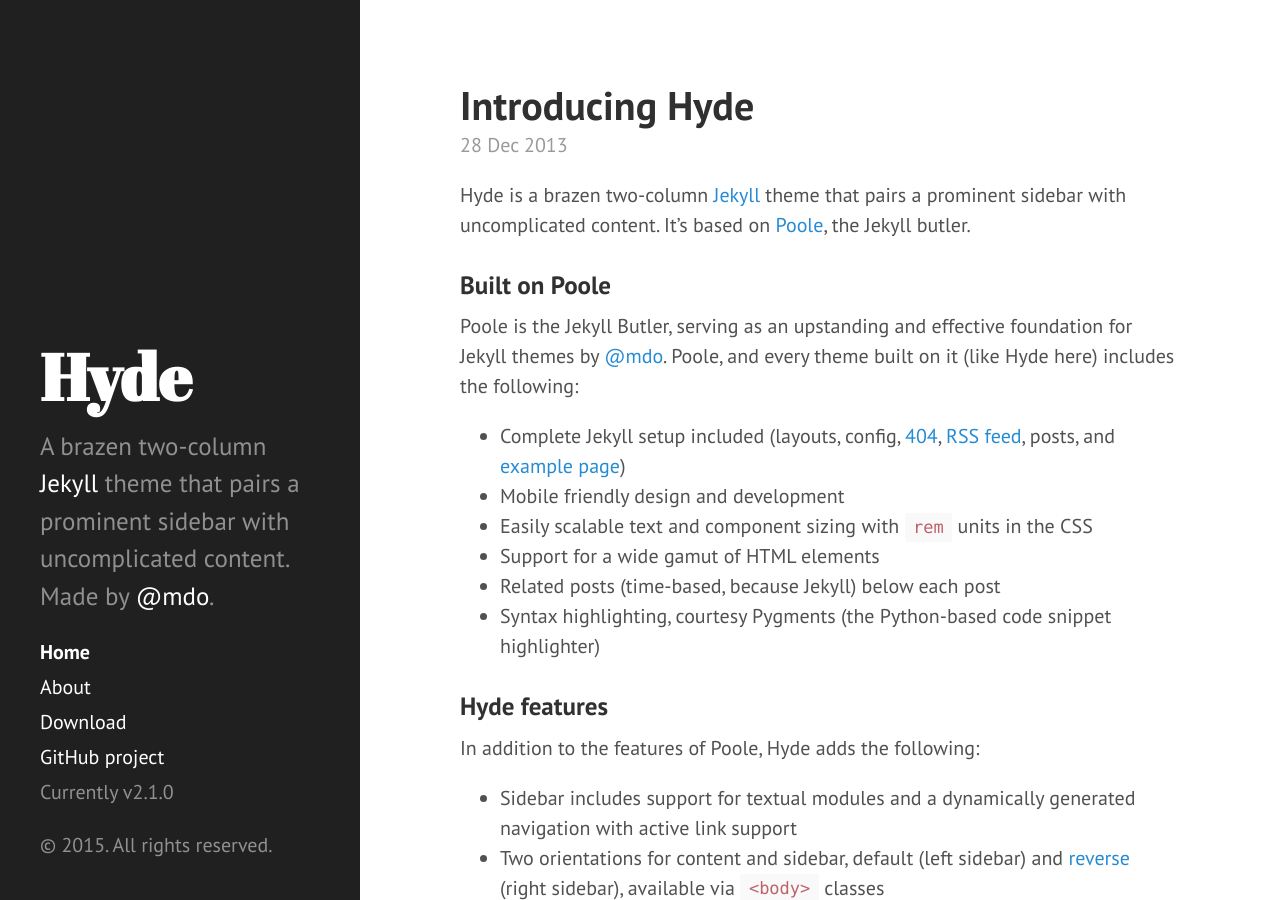
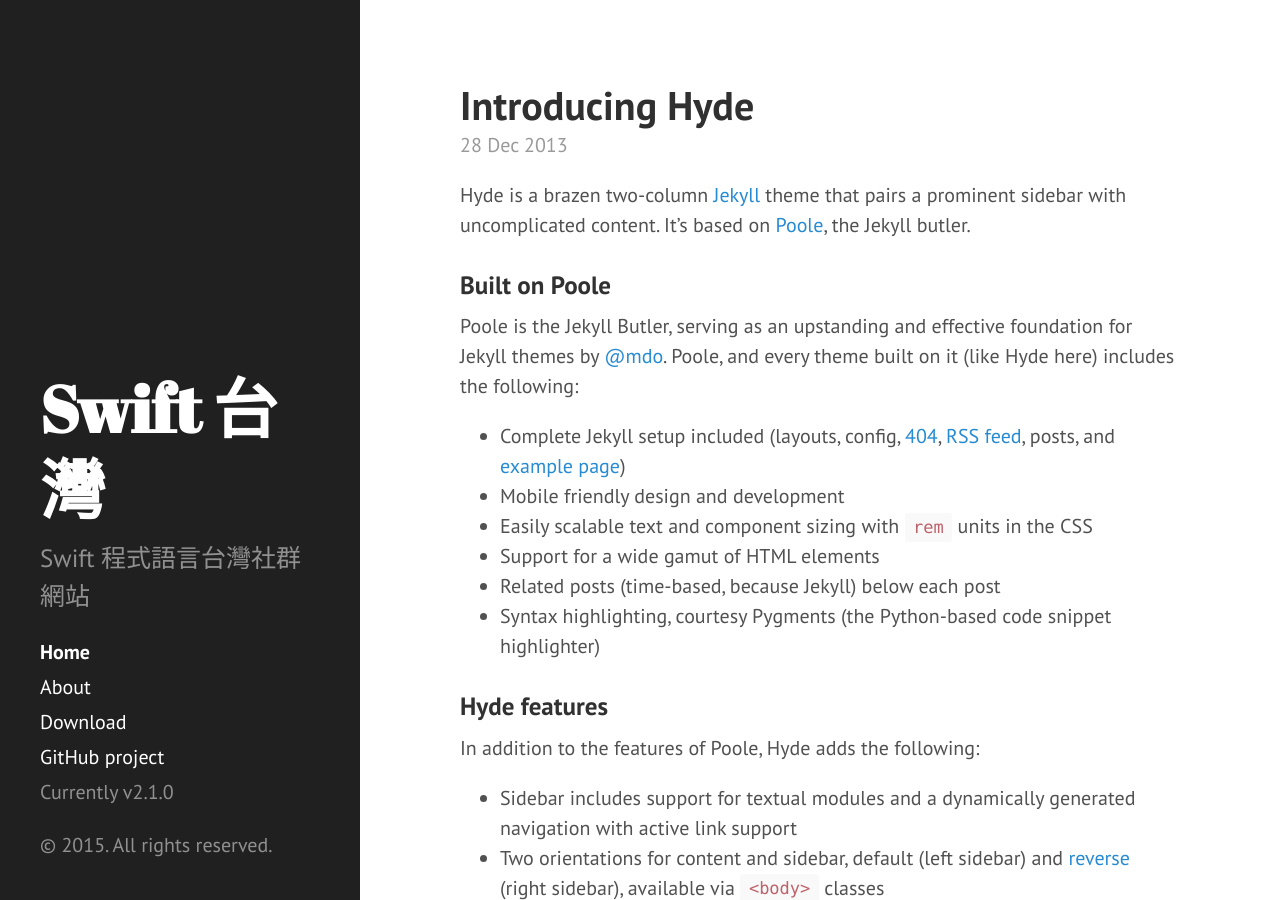
Before and after one commit to swift-tw/swift-tw.github.io, a Jekyll site: the page built from index.html, in a window 1280 px wide and 900 px high. Built offline with Jekyll 4.4.1, drawn with Linux system fonts in a browser that asks for light colours; Markdown is read by kramdown in place of the engine named in the settings; the list of posts is cut into pages by our own code.

Commit message:
change _config.yml

```diff
--- a/_config.yml
+++ b/_config.yml
@@ -7,15 +7,15 @@
 relative_permalinks: true
 
 # Setup
-title:            Hyde
-tagline:          'A Jekyll theme'
-description:      'A brazen two-column <a href="http://jekyllrb.com" target="_blank">Jekyll</a> theme that pairs a prominent sidebar with uncomplicated content. Made by <a href="https://twitter.com/mdo" target="_blank">@mdo</a>.'
-url:              http://hyde.getpoole.com
+title:            Swift 台灣
+tagline:          'Swift 台灣社群站'
+description:      'Swift 程式語言台灣社群網站'
+url:              http://swift-tw.github.io
 baseurl:          /
 
 author:
-  name:           'Mark Otto'
-  url:            https://twitter.com/mdo
+  name:           'John Lin'
+  url:            https://twitter.com/johnlinvc
 
 paginate:         5
 
@@ -23,4 +23,4 @@
 version:          2.1.0
 
 github:
-  repo:           https://github.com/poole/hyde
+        repo:           'https://github.com/swift-tw/swift-tw.github.io'
```
